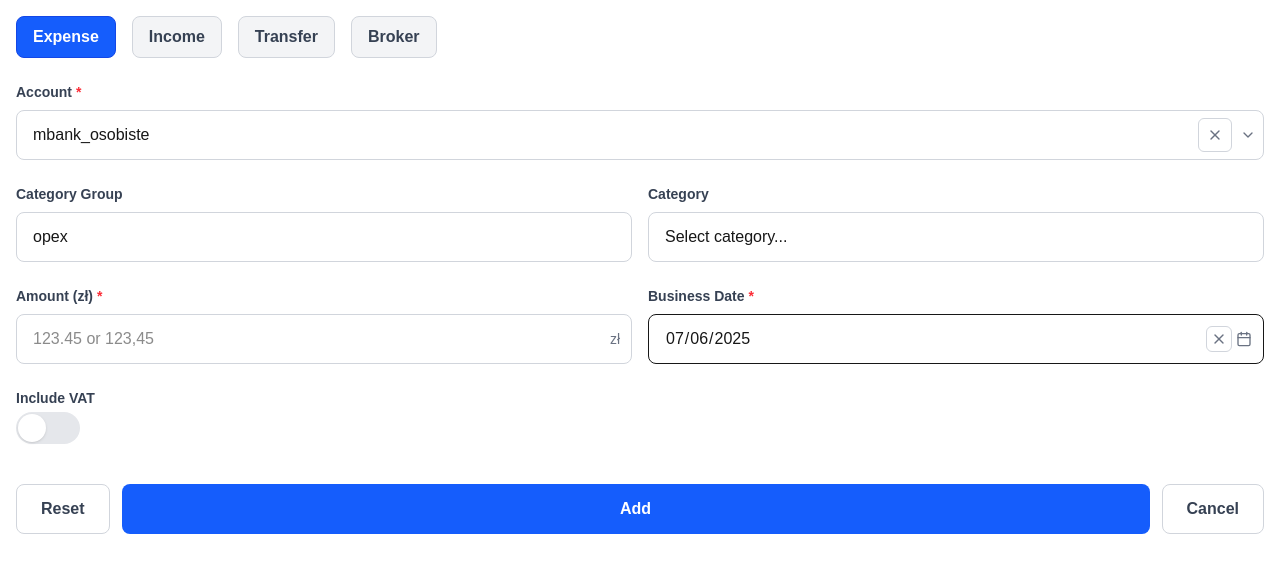
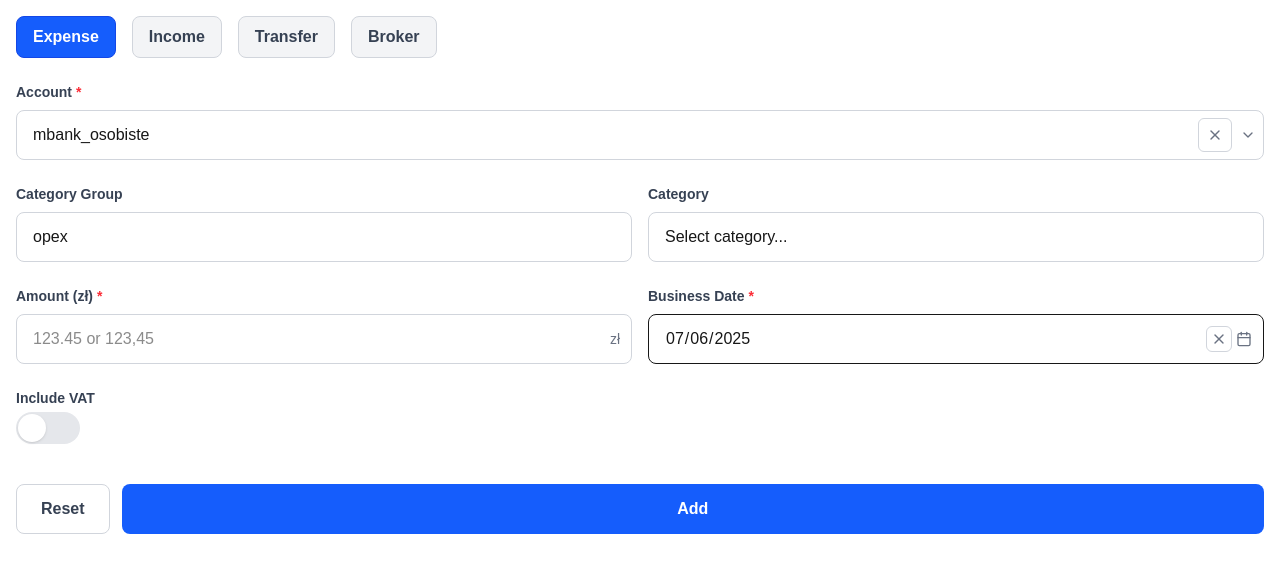
Before and after one commit to PawelJaronski/erp-front, a Next.js app: page / in a window 1280 px wide. Shown: the top 572 px of the page. Built offline with nearby package versions, Linux system fonts and the light colour scheme.

Commit message:
cancelling deleted

```diff
--- a/src/app/page.tsx
+++ b/src/app/page.tsx
@@ -88,16 +88,16 @@ export default function Home() {
         </div>
 
         {activeForm === "expense" && (
-          <SimpleExpenseForm onSubmit={handleSubmit} onCancel={() => {}} />
+          <SimpleExpenseForm onSubmit={handleSubmit} />
         )}
         {activeForm === "income" && (
-          <SimpleIncomeForm onSubmit={handleSubmit} onCancel={() => {}} />
+          <SimpleIncomeForm onSubmit={handleSubmit} />
         )}
         {activeForm === "transfer" && (
-          <SimpleTransferForm onSubmit={handleSubmit} onCancel={() => {}} />
+          <SimpleTransferForm onSubmit={handleSubmit} />
         )}
         {activeForm === "broker" && (
-          <PaymentBrokerTransferForm onSubmit={handleSubmit} onCancel={() => {}} />
+          <PaymentBrokerTransferForm onSubmit={handleSubmit} />
         )}
       </div>
     </main>
--- a/src/features/transactions/components/FormActions.tsx
+++ b/src/features/transactions/components/FormActions.tsx
@@ -3,12 +3,11 @@ import React from 'react';
 interface Props {
   onSubmit: (e: React.FormEvent) => unknown;
   onReset: () => void;
-  onCancel: () => void;
   isSubmitting: boolean;
   saveDisabled?: boolean;
 }
 
-export const FormActions: React.FC<Props> = ({ onSubmit, onReset, onCancel, isSubmitting, saveDisabled = false }) => (
+export const FormActions: React.FC<Props> = ({ onSubmit, onReset, isSubmitting, saveDisabled = false }) => (
   <div className="pt-4 flex gap-3">
     <button
       type="button"
@@ -25,12 +24,5 @@ export const FormActions: React.FC<Props> = ({ onSubmit, onReset, onCancel, isSu
     >
       {isSubmitting ? 'Adding...' : 'Add'}
     </button>
-    <button
-      type="button"
-      onClick={onCancel}
-      className="px-6 py-3 border border-gray-300 text-gray-700 font-semibold rounded-lg hover:bg-gray-50 transition-colors"
-    >
-      Cancel
-    </button>
   </div>
 );
--- a/src/features/transactions/components/PaymentBrokerTransferForm.tsx
+++ b/src/features/transactions/components/PaymentBrokerTransferForm.tsx
@@ -9,10 +9,10 @@ import { useToast } from '@/shared/components/ToastProvider';
 
 interface Props {
   onSubmit: (data: PaymentBrokerTransferFormData) => Promise<void>;
-  onCancel: () => void;
+  onCancel?: () => void;
 }
 
-export function PaymentBrokerTransferForm({ onSubmit, onCancel }: Props) {
+export function PaymentBrokerTransferForm({ onSubmit }: Props) {
   const { showToast } = useToast();
 
   const internalSubmit = async (data: PaymentBrokerTransferFormData) => {
@@ -115,7 +115,6 @@ export function PaymentBrokerTransferForm({ onSubmit, onCancel }: Props) {
       <FormActions
         onSubmit={handleSubmit}
         onReset={reset}
-        onCancel={onCancel}
         isSubmitting={isSubmitting}
         saveDisabled={saveDisabled}
       />
--- a/src/features/transactions/components/SimpleExpenseForm.tsx
+++ b/src/features/transactions/components/SimpleExpenseForm.tsx
@@ -9,10 +9,11 @@ import { useToast } from '@/shared/components/ToastProvider';
 
 interface SimpleExpenseFormProps {
   onSubmit: (data: SimpleExpenseFormData) => Promise<void>;
-  onCancel: () => void;
+  /** kept optional for backward compatibility, ignored */
+  onCancel?: () => void;
 }
 
-export function SimpleExpenseForm({ onSubmit, onCancel }: SimpleExpenseFormProps) {
+export function SimpleExpenseForm({ onSubmit }: SimpleExpenseFormProps) {
   const { showToast } = useToast();
 
   const internalSubmit = async (data: SimpleExpenseFormData) => {
@@ -83,7 +84,7 @@ export function SimpleExpenseForm({ onSubmit, onCancel }: SimpleExpenseFormProps
       />
 
       {/* Actions */}
-      <FormActions onSubmit={handleSubmit} onReset={reset} onCancel={onCancel} isSubmitting={isSubmitting} />
+      <FormActions onSubmit={handleSubmit} onReset={reset} isSubmitting={isSubmitting} />
     </form>
   );
 }
--- a/src/features/transactions/components/SimpleIncomeForm.tsx
+++ b/src/features/transactions/components/SimpleIncomeForm.tsx
@@ -9,10 +9,10 @@ import { useToast } from '@/shared/components/ToastProvider';
 
 interface Props {
   onSubmit: (data: SimpleIncomeFormData) => Promise<void>;
-  onCancel: () => void;
+  onCancel?: () => void;
 }
 
-export function SimpleIncomeForm({ onSubmit, onCancel }: Props) {
+export function SimpleIncomeForm({ onSubmit }: Props) {
   const { showToast } = useToast();
 
   const internalSubmit = async (data: SimpleIncomeFormData) => {
@@ -76,7 +76,6 @@ export function SimpleIncomeForm({ onSubmit, onCancel }: Props) {
       <FormActions
         onSubmit={handleSubmit}
         onReset={reset}
-        onCancel={onCancel}
         isSubmitting={isSubmitting}
       />
     </form>
--- a/src/features/transactions/components/SimpleTransferForm.tsx
+++ b/src/features/transactions/components/SimpleTransferForm.tsx
@@ -9,10 +9,10 @@ import { useToast } from '@/shared/components/ToastProvider';
 
 interface Props {
   onSubmit: (data: SimpleTransferFormData) => Promise<void>;
-  onCancel: () => void;
+  onCancel?: () => void;
 }
 
-export function SimpleTransferForm({ onSubmit, onCancel }: Props) {
+export function SimpleTransferForm({ onSubmit }: Props) {
   const { showToast } = useToast();
 
   const internalSubmit = async (data: SimpleTransferFormData) => {
@@ -62,7 +62,6 @@ export function SimpleTransferForm({ onSubmit, onCancel }: Props) {
       <FormActions
         onSubmit={handleSubmit}
         onReset={reset}
-        onCancel={onCancel}
         isSubmitting={isSubmitting}
       />
     </form>
```
